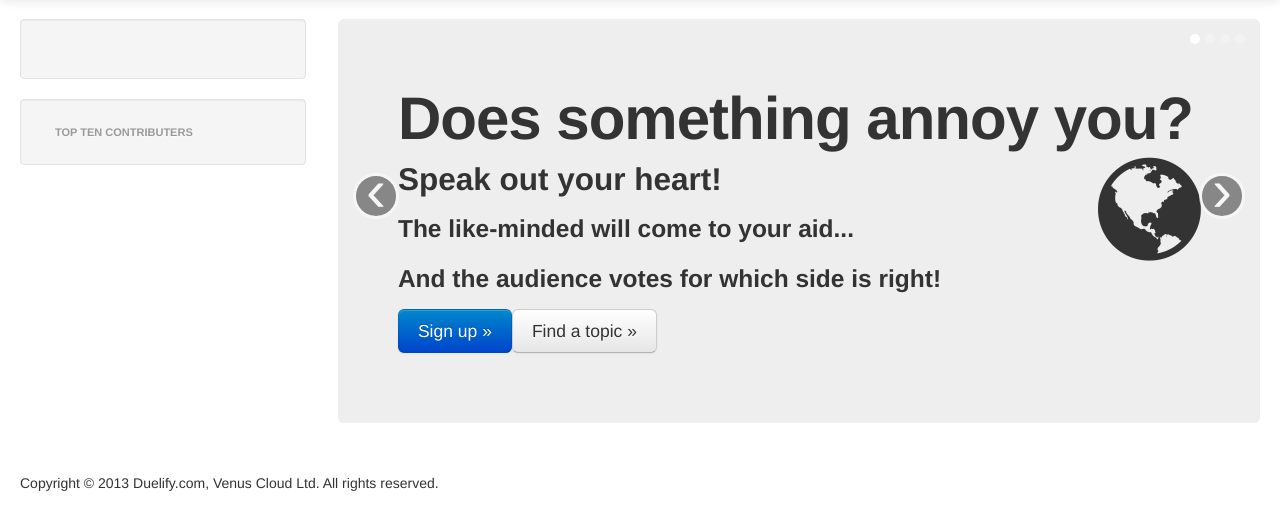
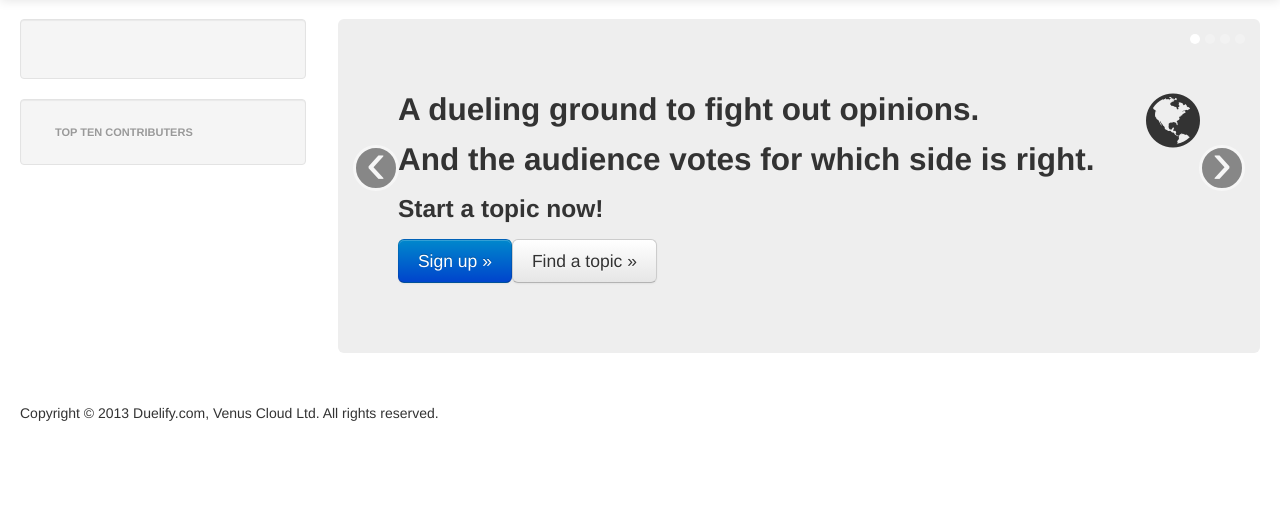
Before and after one commit to houmie/duelify, a Django app: page / in a window 1280 px wide. Shown: the part 41-571 px from the top of the page. Run offline with Django 3.2, Linux system fonts and the light colour scheme; data that the repository does not hold is empty; parts of the project's set-up code (start-up, migrations or seed data) failed here and were passed over; some libraries are stand-ins or nearby versions.

Commit message:
improved message

```diff
--- a/templates/main.html
+++ b/templates/main.html
@@ -15,10 +15,9 @@
 	<div class="carousel-inner">
 		<div class="item active">
 			<div class="hero-unit">
-			    <h1>{% trans 'Does something annoy you?'  %} <i class="icon-globe icon-2x pull-right"> </i></h1>
-			    <h2>{% trans 'Speak out your heart!' %}</h2>
-			    <h3>{% trans 'The like-minded will come to your aid...' %}</h3>
-				<h3>{% trans 'And the audience votes for which side is right!' %}</h3>
+			    <h2>{% trans 'A dueling ground to fight out opinions.'  %} <i class="icon-globe icon-2x pull-right"> </i></h2>
+				<h2>{% trans 'And the audience votes for which side is right.' %}</h2>
+				<h3>{% trans 'Start a topic now!' %}</h3>
 			    {% if user.is_authenticated %}
 			    	<p class="padding_by_10"><a href="/topics/add/" class="btn btn-success btn-large">{% trans 'Start a topic' %} &raquo;</a><a href="topics/search/" class="btn btn-large margin_to_left">{% trans 'Find a topic' %} &raquo;</a></p>
 			    {% else %}
```
